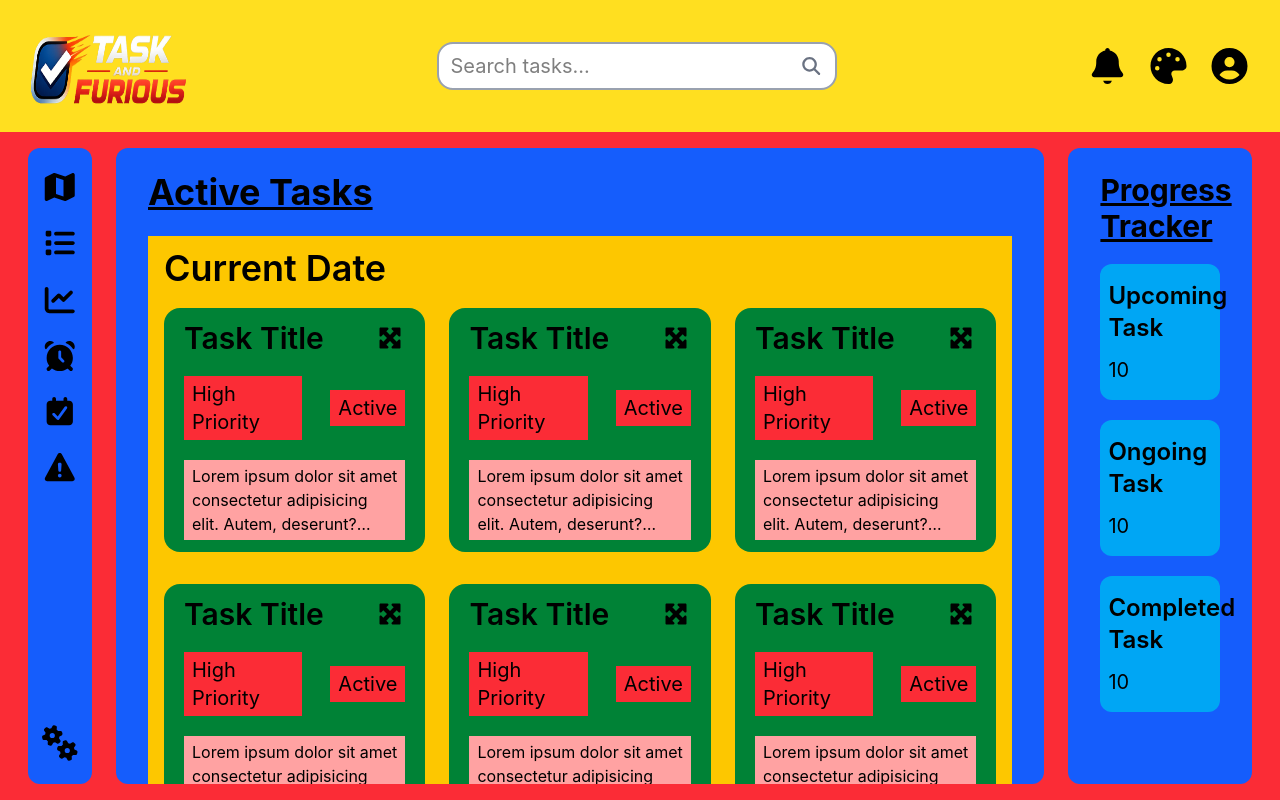
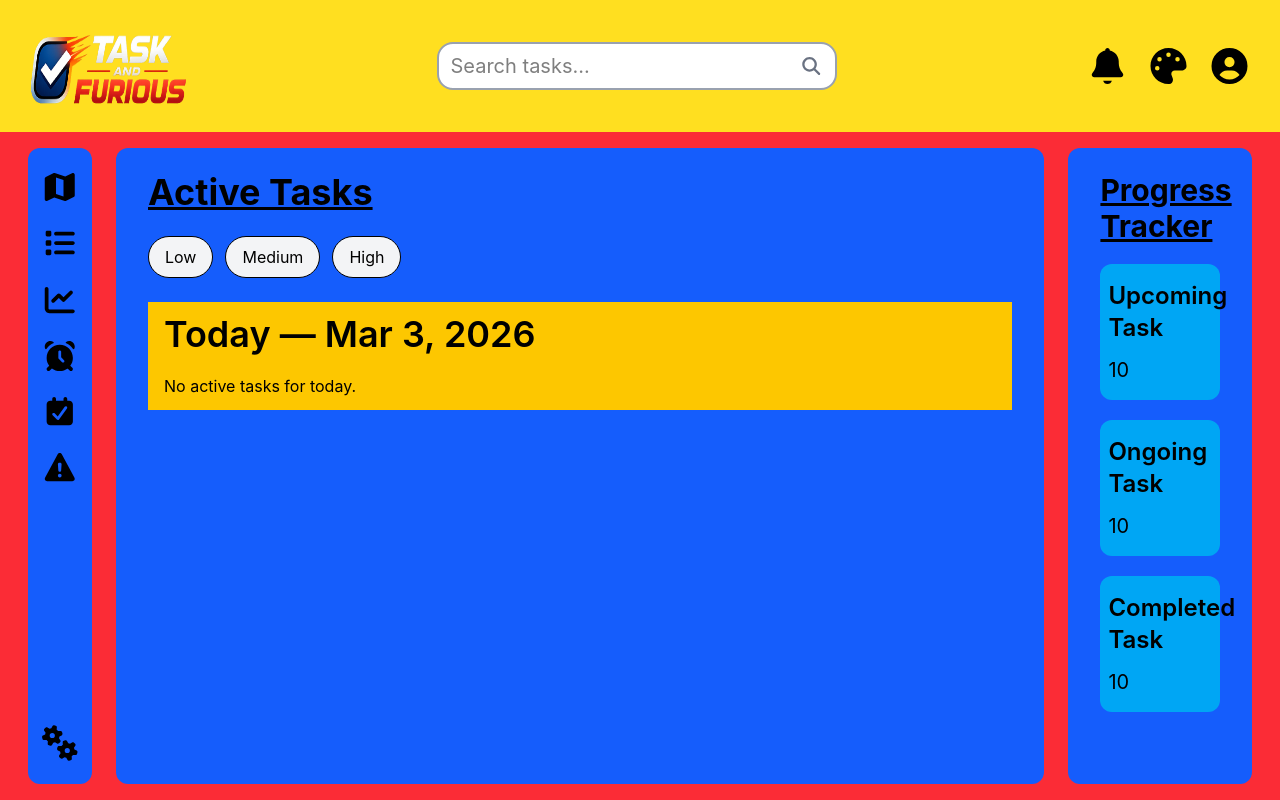
Before and after one commit to hannibal1631/Task-And-Furious, a React (Vite) app in the folder frontend/: page /active in a window 1280 px wide. Built offline with nearby package versions, Linux system fonts and the light colour scheme.

Commit message:
add initial priority bubbles to Active task and date filter to only show tasks scheduled for "today"

```diff
--- a/frontend/src/pages/ActiveTask.jsx
+++ b/frontend/src/pages/ActiveTask.jsx
@@ -1,25 +1,70 @@
+import { useState } from 'react';
 import TaskCardMin from '../components/TaskCardMin.jsx';
 
 function ActiveTask() {
+  const [selectedPriority, setSelectedPriority] = useState(null);
+
+  const priorities = [
+    { value: 'low', label: 'Low' },
+    { value: 'medium', label: 'Medium' },
+    { value: 'high', label: 'High' },
+  ];
+
+
+  // temporary tasks (later comes from backend)
+  const tasks = [
+    { id: 1, title: 'Design UI', dueDate: '2026-03-12' },
+    { id: 2, title: 'Fix navbar', dueDate: '2026-03-12' },
+    { id: 3, title: 'Update dashboard', dueDate: '2026-03-15' },
+  ];
+
+  const today = new Date();
+
+  // YYYY-MM-DD for filtering
+  const todayISO = today.toISOString().split('T')[0];
+
+  // Mar 12, 2026 for display
+  const formattedDate = `Today — ${today.toLocaleDateString('en-US', {
+    month: 'short',
+    day: 'numeric',
+    year: 'numeric',
+  })}`;
+
+  // filter today's tasks
+  const todayTasks = tasks.filter((task) => task.dueDate === todayISO);
+
   return (
     <div className='flex flex-col gap-6'>
       <div className='flex justify-between items-center'>
         <h1 className='text-4xl font-bold underline'>Active Tasks</h1>
       </div>
 
+      <div className='flex flex-wrap gap-3'>
+        {priorities.map((priority) => (
+          <button
+            key={priority.value}
+            onClick={() => setSelectedPriority(priority)}
+            className={`px-4 py-2 rounded-full border transition cursor-pointer
+      ${
+        selectedPriority?.value === priority.value
+          ? 'bg-black text-white'
+          : 'bg-gray-100 hover:bg-gray-200'
+      }`}
+          >
+            {priority.label}
+          </button>
+        ))}
+      </div>
+
       <div className='max-w-full py-3 px-4 bg-yellow-400'>
-        <h2 className='text-4xl font-semibold mb-5'>Current Date</h2>
+        <h2 className='text-4xl font-semibold mb-5'>{formattedDate}</h2>
+
         <div className='grid grid-cols-3 gap-y-8 gap-x-6'>
-          <TaskCardMin />
-          <TaskCardMin />
-          <TaskCardMin />
-          <TaskCardMin />
-          <TaskCardMin />
-          <TaskCardMin />
-          <TaskCardMin />
-          <TaskCardMin />
-          <TaskCardMin />
-          <TaskCardMin />
+          {todayTasks.length > 0 ? (
+            todayTasks.map((task) => <TaskCardMin key={task.id} />)
+          ) : (
+            <p>No active tasks for today.</p>
+          )}
         </div>
       </div>
     </div>
@@ -27,3 +72,33 @@ function ActiveTask() {
 }
 
 export default ActiveTask;
+
+// import TaskCardMin from '../components/TaskCardMin.jsx';
+
+// function ActiveTask() {
+//   return (
+//     <div className='flex flex-col gap-6'>
+//       <div className='flex justify-between items-center'>
+//         <h1 className='text-4xl font-bold underline'>Active Tasks</h1>
+//       </div>
+
+//       <div className='max-w-full py-3 px-4 bg-yellow-400'>
+//         <h2 className='text-4xl font-semibold mb-5'>Current Date</h2>
+//         <div className='grid grid-cols-3 gap-y-8 gap-x-6'>
+//           <TaskCardMin />
+//           <TaskCardMin />
+//           <TaskCardMin />
+//           <TaskCardMin />
+//           <TaskCardMin />
+//           <TaskCardMin />
+//           <TaskCardMin />
+//           <TaskCardMin />
+//           <TaskCardMin />
+//           <TaskCardMin />
+//         </div>
+//       </div>
+//     </div>
+//   );
+// }
+
+// export default ActiveTask;
```
